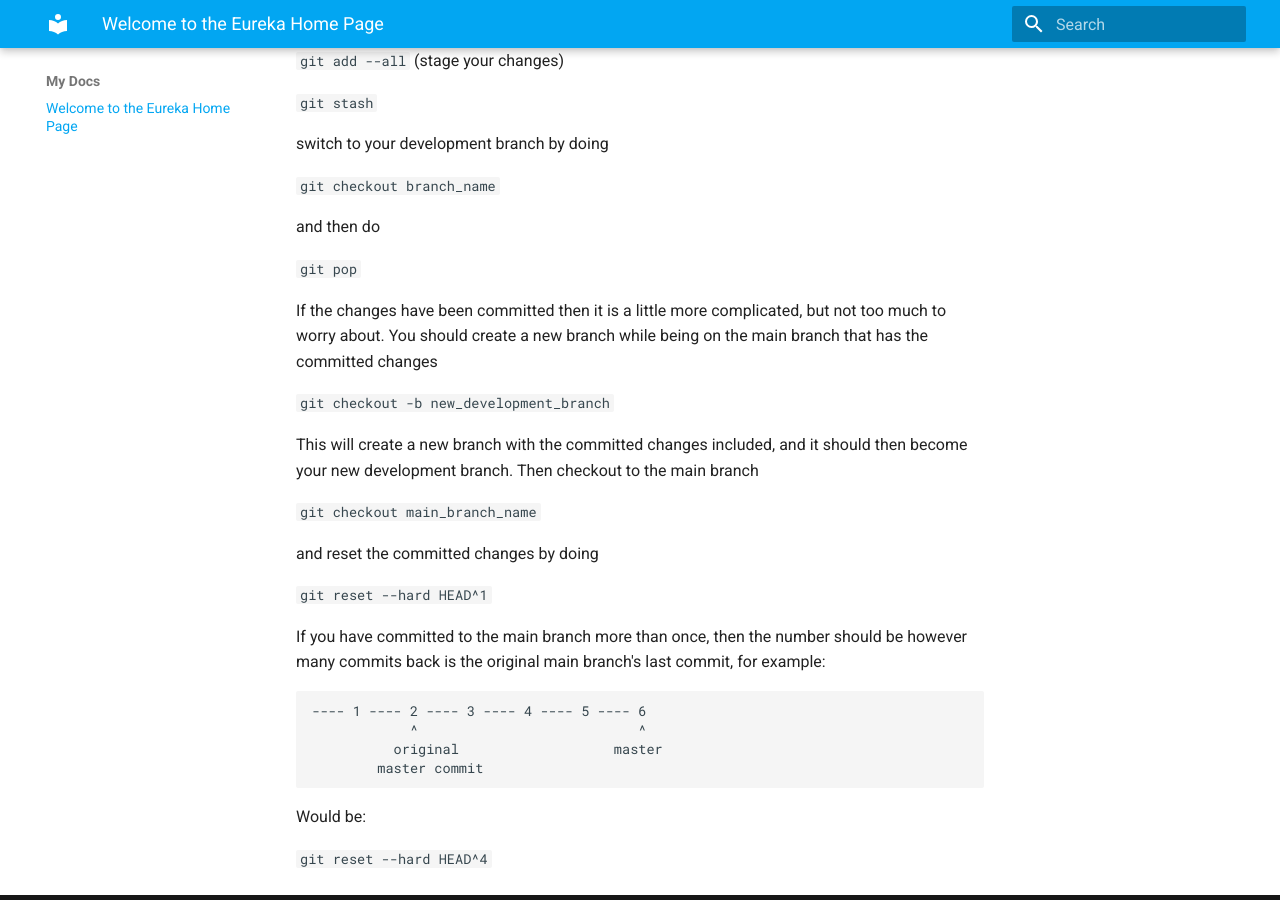
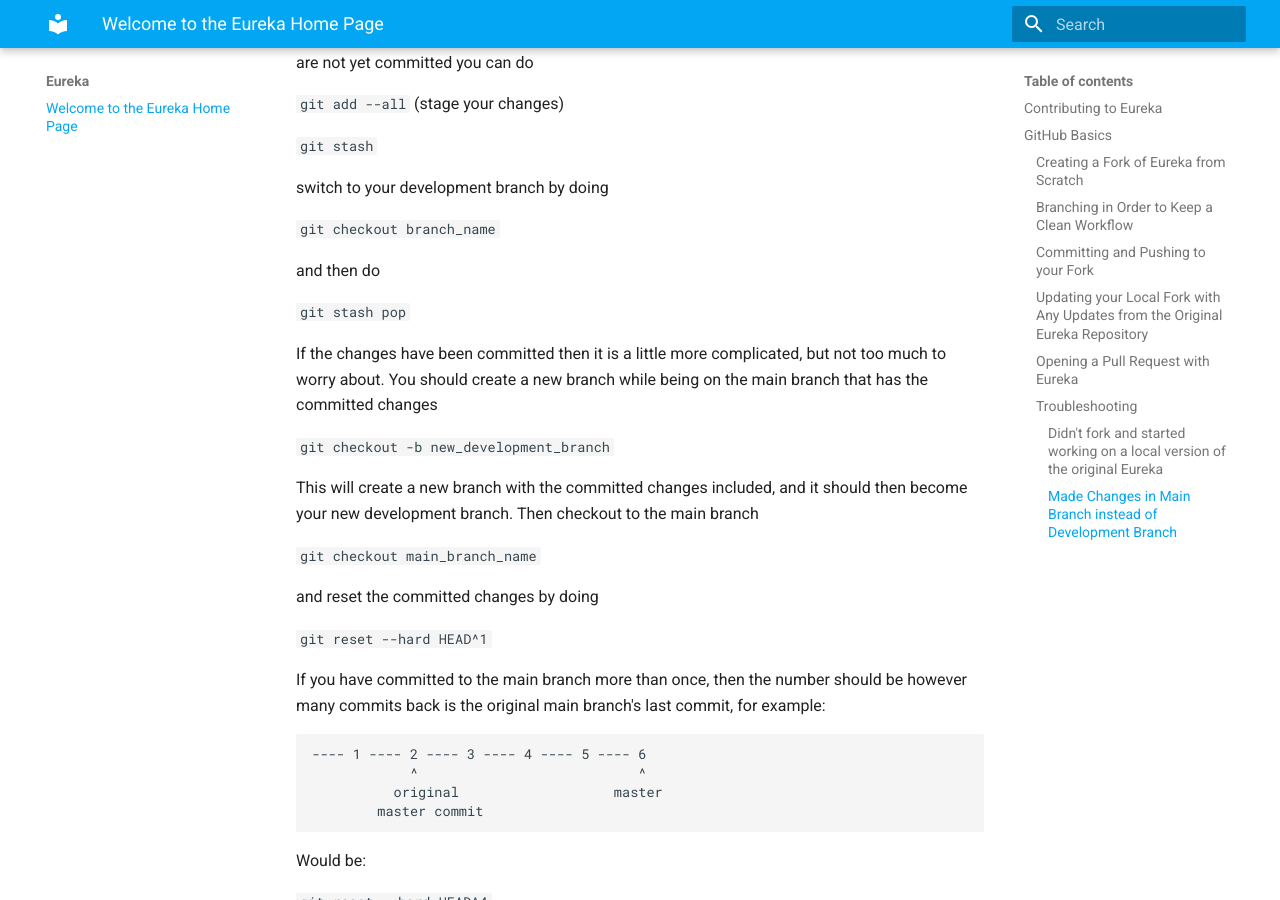
Before and after one commit to kevin218/Eureka, an MkDocs documentation site: the page built from docs/index.md, in a window 1280 px wide and 900 px high, scrolled down 7140 px. Built offline with MkDocs 1.6.1 and Material for MkDocs 9.7.7, drawn with Linux system fonts in a browser that asks for light colours.

Commit message:
Fixed markdown error that suppressed table of contents

```diff
--- a/docs/index.md
+++ b/docs/index.md
@@ -3,7 +3,8 @@
 For source code visit <a href="https://github.com/kevin218/Eureka" target="_blank">the Eureka github repository.</a> </br>
 For full code documentation visit <a href="https://github.com/kevin218/Eureka" target="_blank">the documentation page.</a>
 
-# Contributing to Eureka
+##**Contributing to Eureka**
+------------------------------
 
 ## GitHub Basics
 
@@ -228,7 +229,7 @@ switch to your development branch by doing
 
 and then do
 
-`git pop`
+`git stash pop`
 
 If the changes have been committed then it is a little more complicated, but not too much to worry about. You should create a new branch while being on the main branch that has the committed changes
 
--- a/mkdocs.yml
+++ b/mkdocs.yml
@@ -1,5 +1,4 @@
-site_name: My Docs
-site_url: https://eureka_jswt.com/
+site_name: Eureka
 theme:
   name: material
   palette:
```
